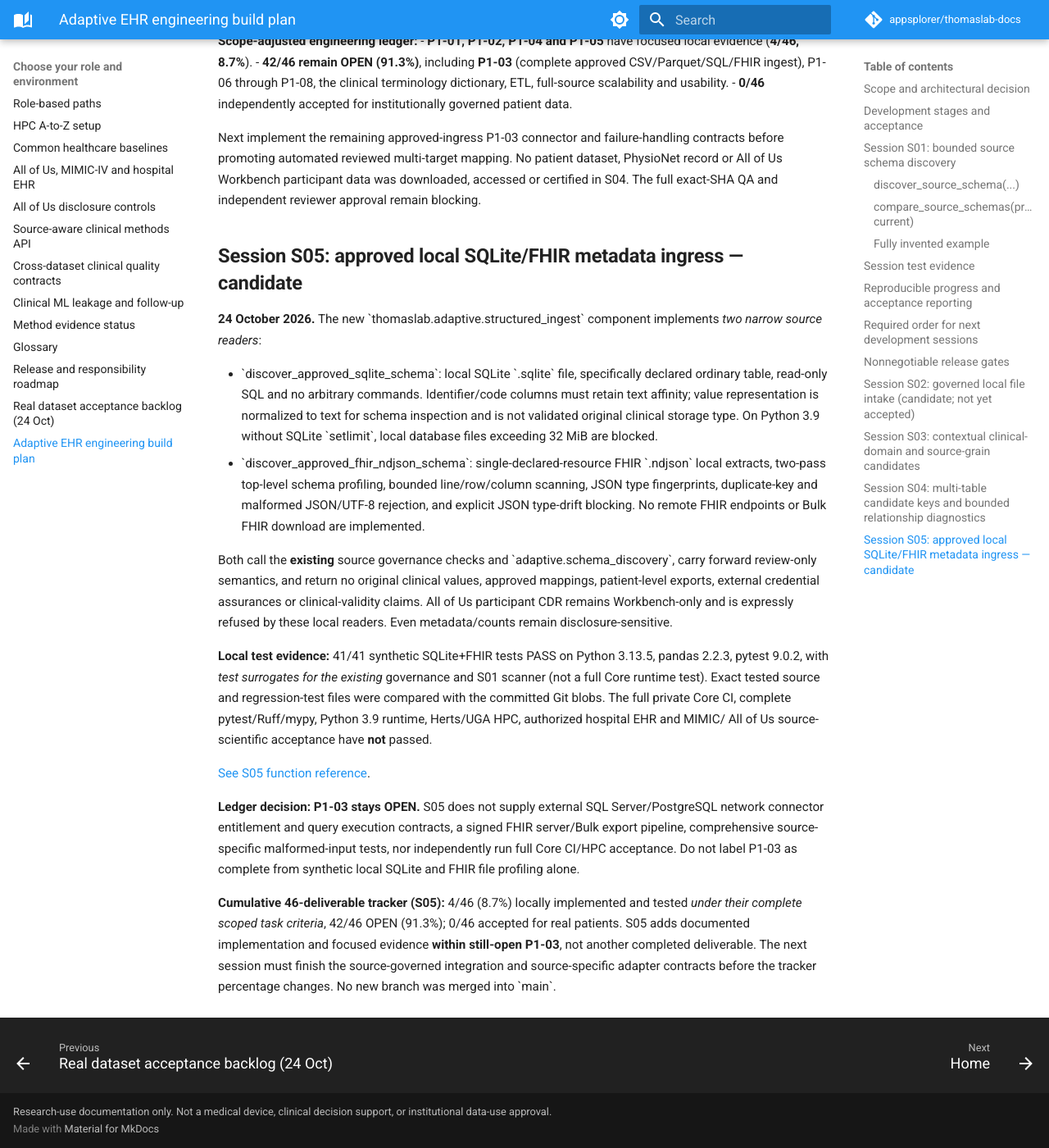
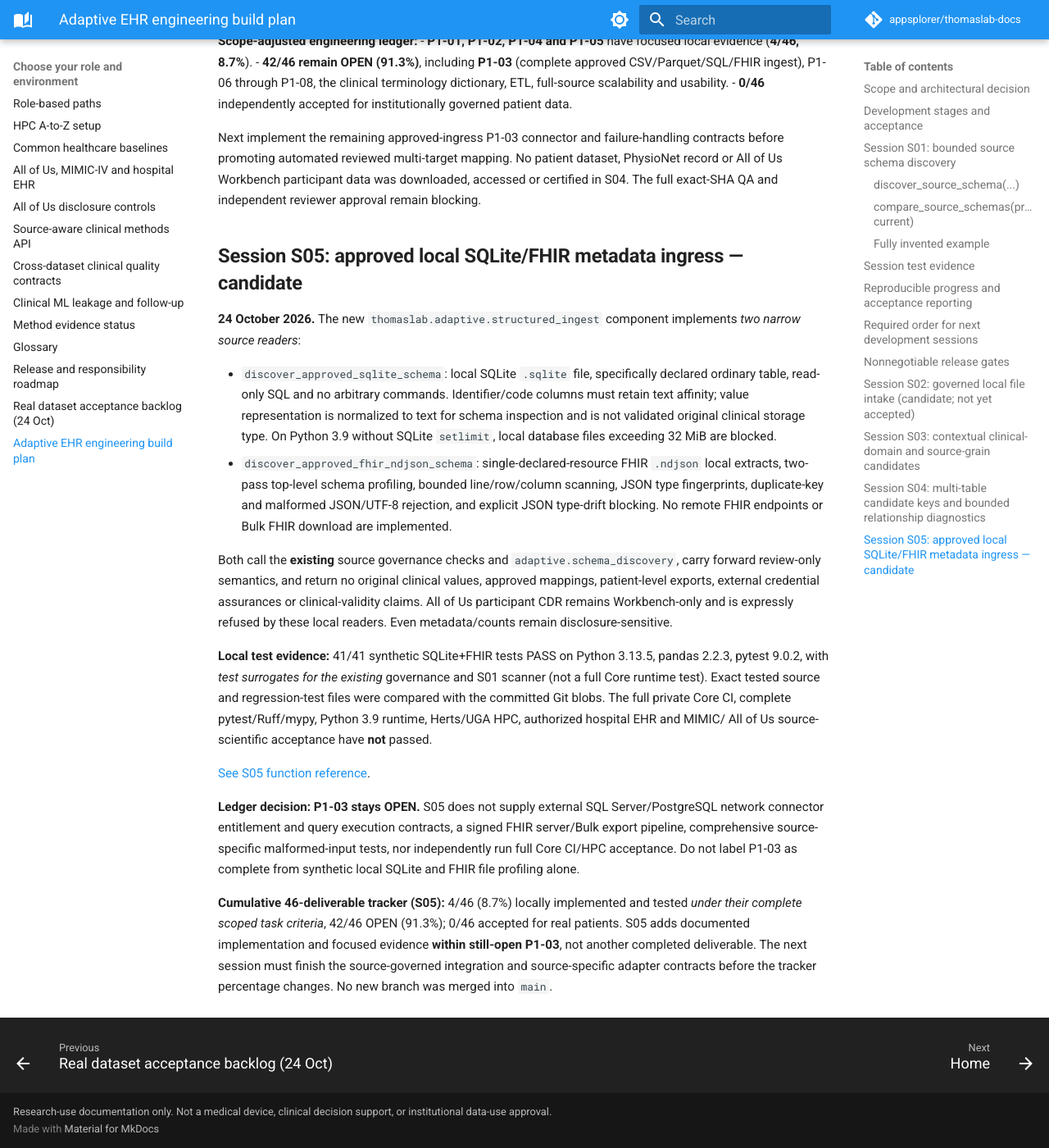
Before and after one commit to appsplorer/thomaslab-docs, an MkDocs documentation site: the page built from docs/guides/ehr-platform-build-plan.md, in a window 1280 px wide and 1400 px high, scrolled down 7963 px. Shown: the whole window at 82% size. Built offline with MkDocs 1.6.1 and Material for MkDocs 9.7.7, drawn with Linux system fonts in a browser that asks for light colours; comment, search, counter and statistics services are not loaded.

```diff
--- a/docs/guides/ehr-platform-build-plan.md
+++ b/docs/guides/ehr-platform-build-plan.md
@@ -372,23 +372,23 @@ The full exact-SHA QA and independent reviewer approval remain blocking.
 
 ## Session S05: approved local SQLite/FHIR metadata ingress — candidate
 
-**24 October 2026.** The new \`thomaslab.adaptive.structured_ingest\`
+**24 October 2026.** The new `thomaslab.adaptive.structured_ingest`
 component implements *two narrow source readers*:
 
-- \`discover_approved_sqlite_schema\`: local SQLite \`.sqlite\` file,
+- `discover_approved_sqlite_schema`: local SQLite `.sqlite` file,
   specifically declared ordinary table, read-only SQL and no arbitrary
   commands. Identifier/code columns must retain text affinity; value
   representation is normalized to text for schema inspection and is not
   validated original clinical storage type. On Python 3.9 without SQLite
-  \`setlimit\`, local database files exceeding 32 MiB are blocked.
-- \`discover_approved_fhir_ndjson_schema\`: single-declared-resource FHIR
-  \`.ndjson\` local extracts, two-pass top-level schema profiling, bounded
+  `setlimit`, local database files exceeding 32 MiB are blocked.
+- `discover_approved_fhir_ndjson_schema`: single-declared-resource FHIR
+  `.ndjson` local extracts, two-pass top-level schema profiling, bounded
   line/row/column scanning, JSON type fingerprints, duplicate-key and
   malformed JSON/UTF-8 rejection, and explicit JSON type-drift blocking.
   No remote FHIR endpoints or Bulk FHIR download are implemented.
 
 Both call the **existing** source governance checks and
-\`adaptive.schema_discovery\`, carry forward review-only semantics, and
+`adaptive.schema_discovery`, carry forward review-only semantics, and
 return no original clinical values, approved mappings, patient-level
 exports, external credential assurances or clinical-validity claims.
 All of Us participant CDR remains Workbench-only and is expressly refused
@@ -418,4 +418,4 @@ documented implementation and focused evidence **within still-open
 P1-03**, not another completed deliverable. The next session must
 finish the source-governed integration and source-specific adapter
 contracts before the tracker percentage changes. No new branch was
-merged into \`main\`.
+merged into `main`.
```
